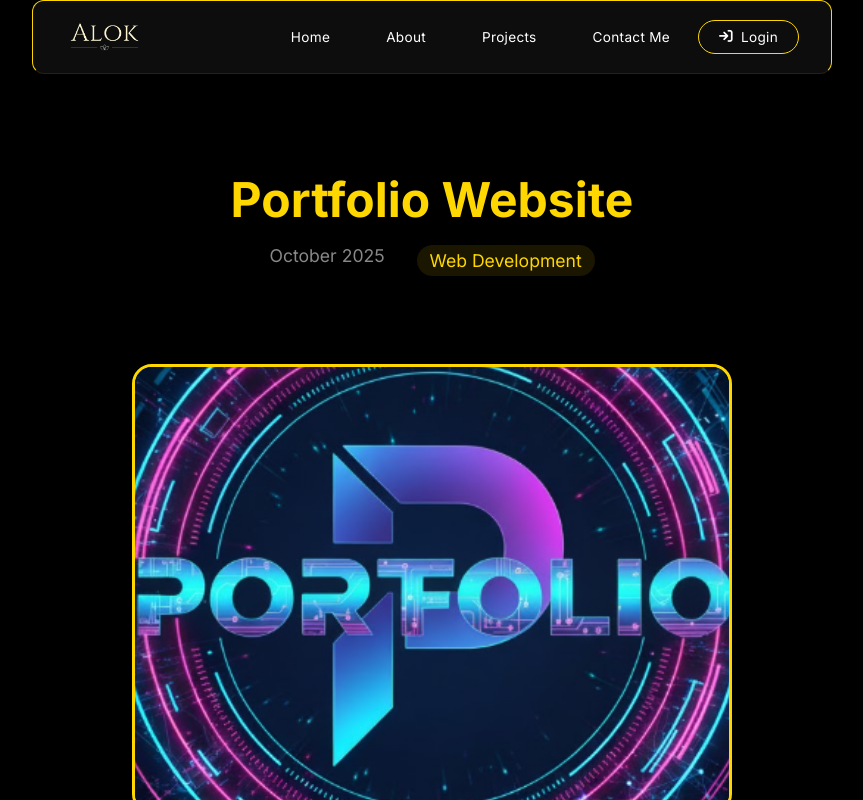
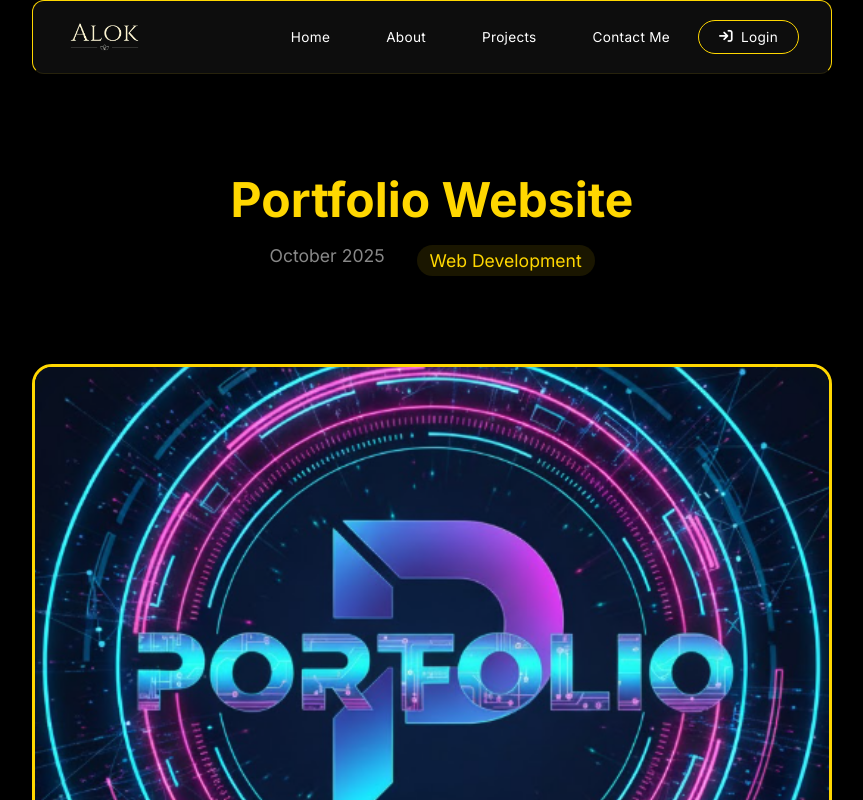
Before and after one commit to aloksinha123/Portfolio.2, a Next.js app: page /projects/portfolio-site in a window 1280 px wide. Shown: the top 800 px of the page, without its empty margins (208-1071 px from the left). Built offline with nearby package versions, Linux system fonts and the light colour scheme.

Commit message:
Make project images much larger - 800px width and 600px height for better visibility

```diff
--- a/styles/project.css
+++ b/styles/project.css
@@ -33,8 +33,8 @@
 .project-image-container {
   position: relative;
   width: 100%;
-  max-width: 600px;
-  height: 450px;
+  max-width: 800px;
+  height: 600px;
   margin: 0 auto 3rem;
   border-radius: 20px;
   overflow: hidden;
```
